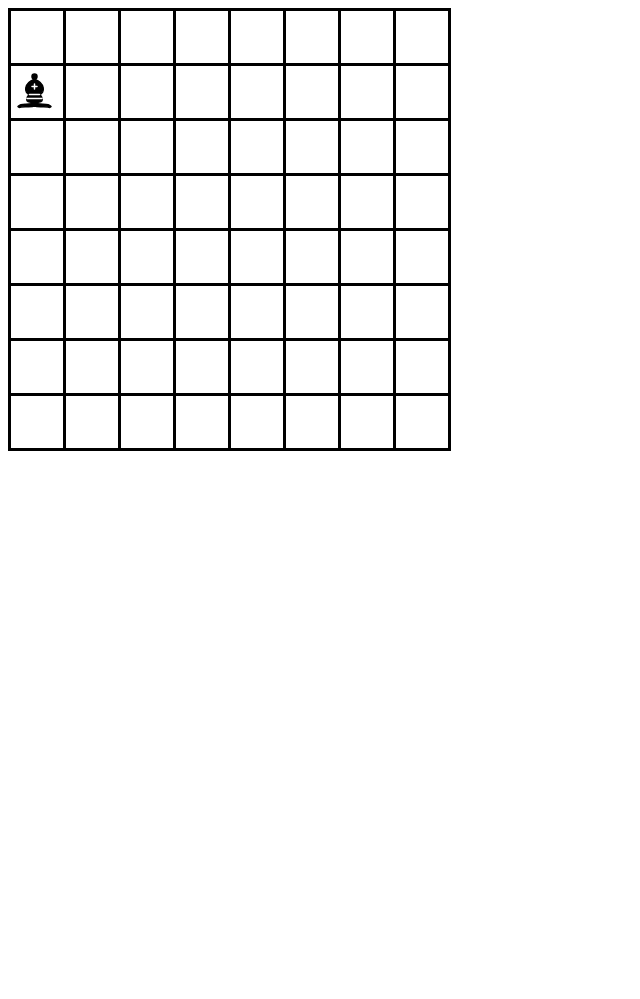
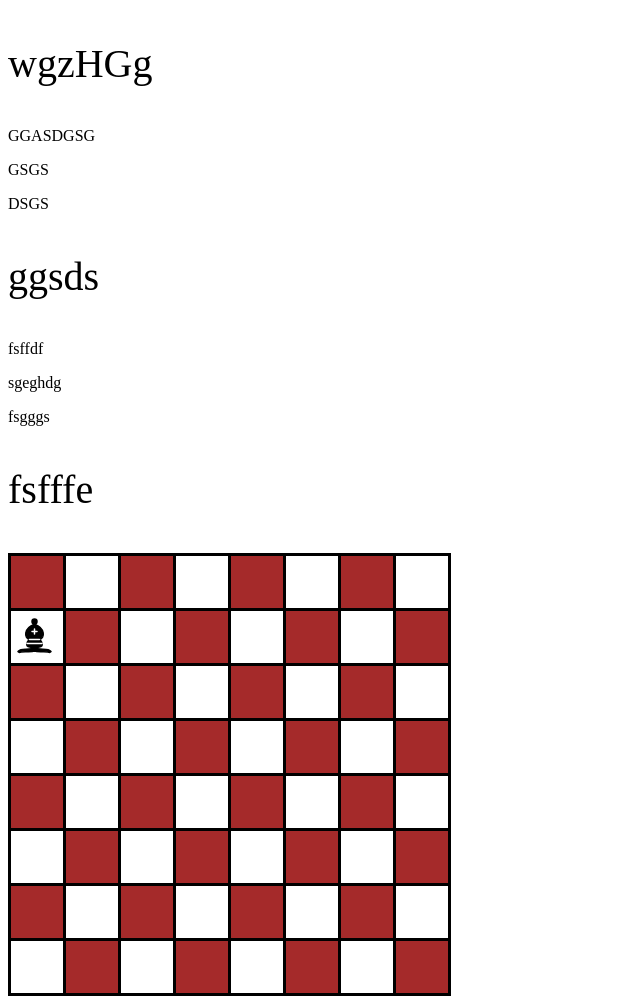
Before and after one commit to sektor338/chessboard9ab, a plain HTML site: page index.html in a window 1280 px wide. Shown: the whole page, without its empty margins (0-640 px from the left). Before the commit the page ends 800 px from the top, so only its background shows below. Drawn offline with Linux system fonts and the light colour scheme.

Commit message:
gífííg

```diff
--- a/index.html
+++ b/index.html
@@ -12,6 +12,15 @@
 
 
 <table id='sakktabla' cellspacing=0>
+    <p>wgzHGg</p>
+    <p>GGASDGSG</p>
+    <p>GSGS</p>
+    <p>DSGS</p>
+    <p>ggsds</p>
+    <p>fsffdf</p>
+    <p>sgeghdg</p>
+    <p>fsgggs</p>
+    <p>fsfffe</p>
 
     <tr>
         <td></td>
--- a/main.css
+++ b/main.css
@@ -7,3 +7,13 @@ td{
     width: 50px;
     height: 50px;
 }
+
+p:nth-child(4n+1){
+    font-size: 40px;
+}
+tr:nth-child(2n+1) > td:nth-child(2n+1){
+    background-color: brown;
+}
+tr:nth-child(2n) > td:nth-child(2n){
+    background-color: brown;
+}
```
